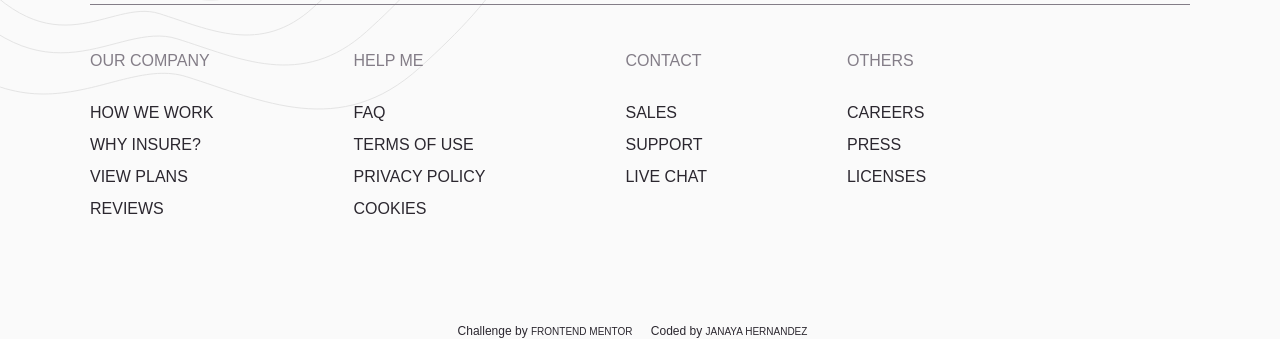
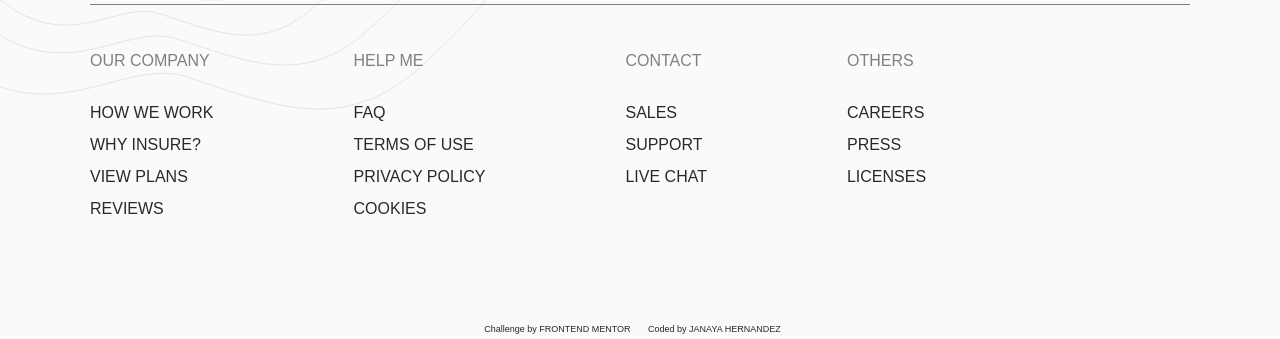
Before and after one commit to Molonlabee/Insure, a plain HTML site: page index.html in a window 1280 px wide. Shown: the part 2018-2357 px from the top of the page. Drawn offline with Linux system fonts and the light colour scheme.

Commit message:
attribution update

```diff
--- a/style.css
+++ b/style.css
@@ -332,7 +332,7 @@ padding-right: 35px;
     padding-bottom: 20px;
 }
 .attribution{
-    font-size: 12px;
+    font-size: 9px;
     text-align: center;
     padding: 60px 0px 2px;
     background-color: var(--Very-Light-Gray);
@@ -340,7 +340,7 @@ padding-right: 35px;
 }
 .attribution a{
     color: var(--Very-Dark-Violet);
-    font-size: 10px;
+    font-size: 9px;
     cursor: pointer;
 }
 
```
